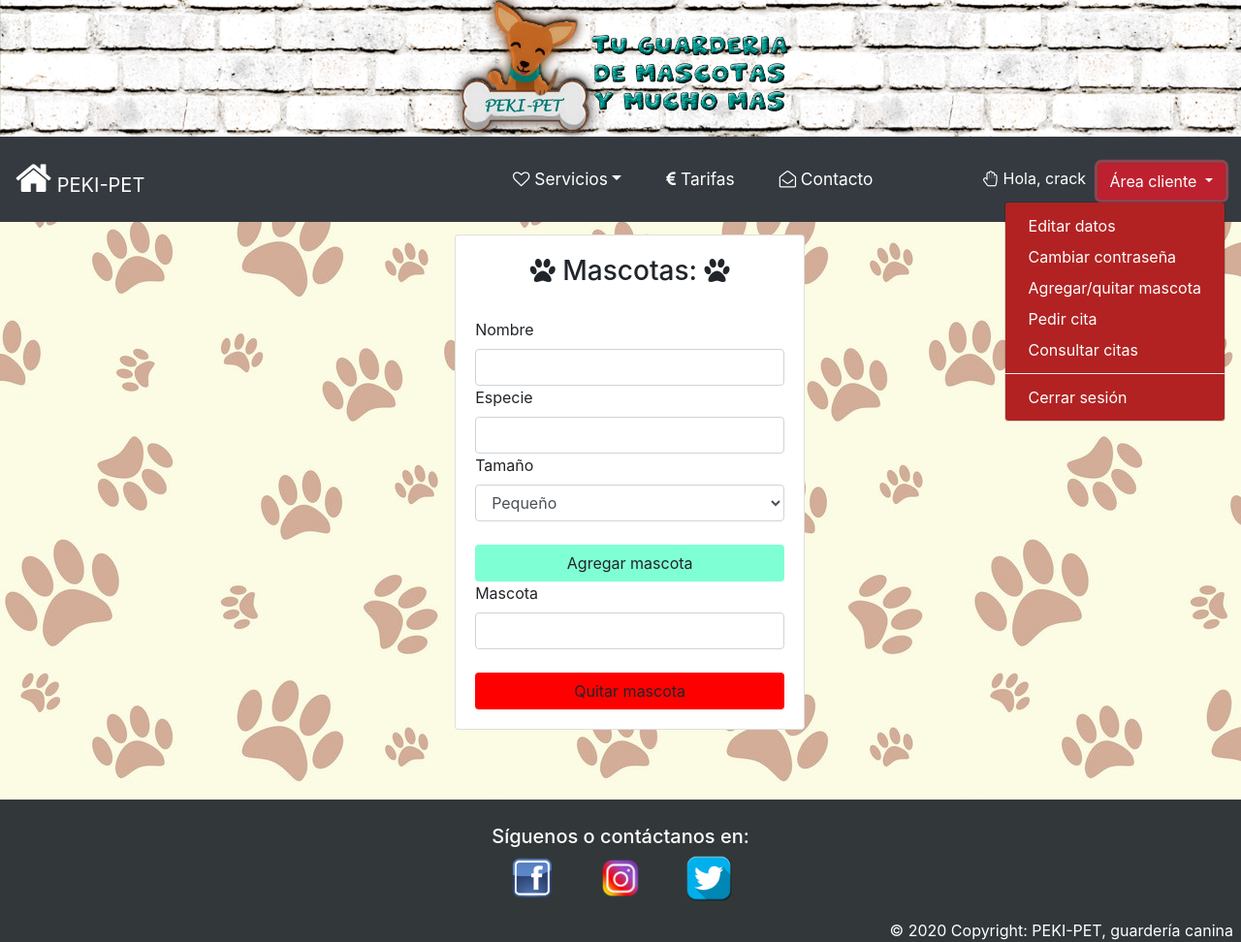
After one commit to irene50/pekiPet, a PHP site: page /mascotas.php in a window 1280 px wide, after a click on "Área cliente". The commit adds this page. Shown: the whole page at 97% size. Run offline with PHP 8.4, Linux system fonts and the light colour scheme; a user stored in the database is signed in; some libraries are stand-ins or nearby versions.

Commit message:
Add files via upload
Hechas las paginas de las opciones del area cliente

```diff
--- a/db.php
+++ b/db.php
@@ -1,14 +1,14 @@
 <?php
-   /*define('DB_SERVER', 'localhost');
+   define('DB_SERVER', 'localhost');
    define('DB_USERNAME', 'root');
    define('DB_PASSWORD', 'rootroot');
    define('DB_DATABASE', 'pekipet');
 
-   esto pá que se conecte al openshift*/
+   /*esto pá que se conecte al openshift
    define('DB_SERVER', '10.130.14.191:3306');
    define('DB_USERNAME', 'pekipet');
    define('DB_PASSWORD', 'pekipet');
-   define('DB_DATABASE', 'pekipetdb');
+   define('DB_DATABASE', 'pekipetdb');*/
    $db = mysqli_connect(DB_SERVER,DB_USERNAME,DB_PASSWORD,DB_DATABASE);
    if (!$db) {
 		die("Error conexión: " . mysqli_connect_error());
--- a/header.php
+++ b/header.php
@@ -74,16 +74,30 @@
         </div>
         <!-- Header con sesion -->
         <div class="navbar-nav zonacliente oculto" id="zonacliente">
-        <a href="index.php#tarifas" class="nav-item nav-link active"><i class="fa fa-hand-paper-o" aria-hidden="true"></i> Hola, <?php echo ($_SESSION['user']); ?></a>
+        <a href="./welcome.php" class="nav-item nav-link active"><i class="fa fa-hand-paper-o" aria-hidden="true"></i> Hola, <?php echo ($_SESSION['user']); ?></a>
         <div></div>
+        <div class="btn-group">
+            <button type="button" class="btn btn-danger dropdown-toggle" data-toggle="dropdown" aria-haspopup="true" aria-expanded="false" style="margin-left:3.5px;margin-top:3.5px;">
+                Área cliente
+            </button>
+            <div class="dropdown-menu dropdown-menu-right" style="background-color: firebrick;">
+                <a class="dropdown-item" href="./editarPerfil.php">Editar datos</a>
+                <a class="dropdown-item" href="./cambiarPass.php">Cambiar contraseña</a>
+                <a class="dropdown-item" href="./mascotas.php">Agregar/quitar mascota</a>
+                <a class="dropdown-item" href="./welcome.php">Pedir cita</a>
+                <a class="dropdown-item" href="./consultaCitas.php">Consultar citas</a>
+                <div class="dropdown-divider"></div>
+                <a class="dropdown-item" href="./cerrarsesion.php">Cerrar sesión</a>
+            </div>
+        <!--</div>
             <div>
               <a class="btn btn-light btn-icon mr-1" href="./welcome.php" class="nav-item nav-link active"  id="perfil"><i class="fa fa-user" aria-hidden="true"></i> Perfil</a>
             </div>
             <div>
               <a class="btn btn-danger btn-icon" href="./cerrarsesion.php" class="nav-item nav-link active" id="cerrar"><i class="fa fa-power-off" aria-hidden="true" ></i> Cerrar sesión</a>
             </div>
-        </div>
-        <!---->
+        </div>-->
+
     </div>
 </nav>
 
--- /dev/null
+++ b/mascotas.php
@@ -0,0 +1,64 @@
+<?php
+include_once 'header.php';
+?>
+
+<section class="section pb-5">
+
+  <div class="row">
+
+    <!--Grid column-->
+    <div class=" col-lg-5 mb-4 formuEntra">
+
+      <!--Form with header-->
+      <form name="primero" action="./cambiarMascota.php" method = "post">
+      <div class="card formu">
+
+        <div class="card-body ">
+          <!--Header-->
+          <div class="form-header blue accent-1">
+            <h3 align="center"><i class="fa fa-paw"></i> Mascotas: <i class="fa fa-paw"></i></h3>
+          </div>
+          <br>
+
+          <!--Body-->
+          <div class="md-form">
+            <label for="form-user">Nombre </label>
+            <input type="text" name="user" id="form-user" class="form-control">
+          </div>
+          <div class="md-form">
+            <label for="form-password">Especie </label>
+            <input type="password" name="password" id="form-password" class="form-control">
+          </div>
+          <div class="md-form">
+            <label for="form-tamano">Tamaño </label>
+            <select name="tamano" id="form-tamano" class="form-control">
+                <option value="0">Pequeño</option>
+                <option value="1">Mediano</option>
+                <option value="2">Grande</option>
+            </select>
+          </div>
+          <div class="text-center mt-4">
+         <input type="submit" name="agregar" class="btn btn-light-blue" style="background-color: aquamarine;" value="Agregar mascota"/>
+          </div>
+            <!--Aqui hay que cargar las mascotas de la BBDD-->
+          <div class="md-form">
+            <label for="form-password">Mascota </label>
+            <input type="password" name="password" id="form-password" class="form-control">
+          </div>
+          <div class="text-center mt-4">
+          <input type="submit" name="quitar" class="btn btn-light-blue" style="background-color: red;" value="Quitar mascota"/>
+          </div>
+        </div>
+
+      </div>
+      </form>
+      <!--Form with header-->
+
+    </div>
+    <!--Grid column-->
+  </div>
+  </section>
+
+<?php
+include_once 'footer.php';
+?>
```
Also changed, not shown: cambiarMascota.php (added, +9 -0 lines), cambiarPass.php (added, +51 -0 lines), consultaCitas.php (added, +43 -0 lines), editarPerfil.php (added, +63 -0 lines), welcome.php (+7 -6 lines).
